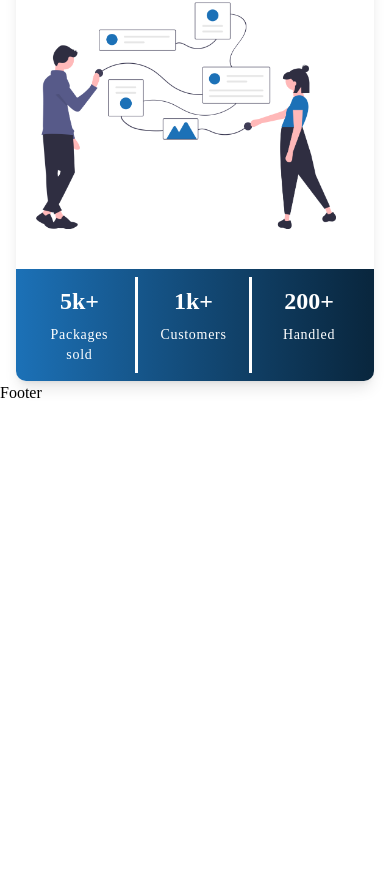
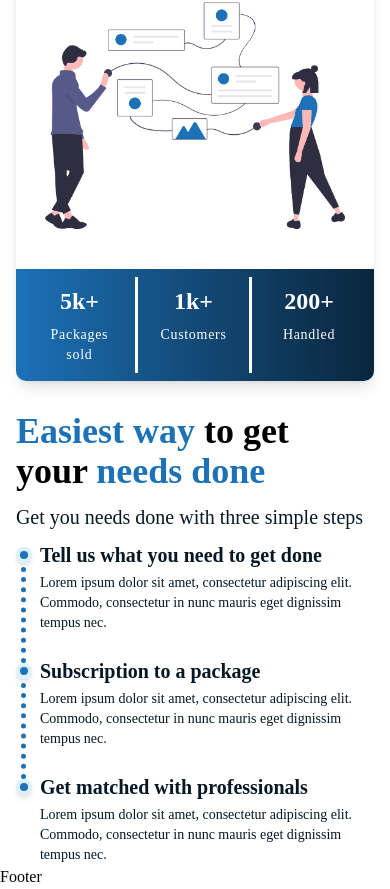
Before and after one commit to Mayadihno/vhjobs, a React (Vite) app: page / in a window 390 px wide. Shown: the part 1409-2298 px from the top of the page. Before the commit the page ends 1814 px from the top, so only its background shows below. Built offline with nearby package versions, Linux system fonts and the light colour scheme.

Commit message:
Add HowItWorks component with step-by-step guide and images
- Implemented HowItWorks component to illustrate the process in three steps.
- Added images for visual representation of the steps.
- Created a responsive layout for better user experience.

```diff
--- a/src/components/Home/Home.jsx
+++ b/src/components/Home/Home.jsx
@@ -1,12 +1,14 @@
 import React from "react";
 import Banner from "./Banner";
 import SectionOne from "./SectionOne";
+import HowItWorks from "./HowItWorks";
 
 const Home = () => {
   return (
     <div>
       <Banner />
       <SectionOne />
+      <HowItWorks />
     </div>
   );
 };
--- /dev/null
+++ b/src/components/Home/HowItWorks.jsx
@@ -0,0 +1,80 @@
+import React from "react";
+import image1 from "../../assets/images/howItworks1.png";
+import image2 from "../../assets/images/howItworks2.png";
+
+const steps = [
+  {
+    title: "Tell us what you need to get done",
+    description:
+      "Lorem ipsum dolor sit amet, consectetur adipiscing elit. Commodo, consectetur in nunc mauris eget dignissim tempus nec.",
+  },
+  {
+    title: "Subscription to a package",
+    description:
+      "Lorem ipsum dolor sit amet, consectetur adipiscing elit. Commodo, consectetur in nunc mauris eget dignissim tempus nec.",
+  },
+  {
+    title: "Get matched with professionals",
+    description:
+      "Lorem ipsum dolor sit amet, consectetur adipiscing elit. Commodo, consectetur in nunc mauris eget dignissim tempus nec.",
+  },
+];
+export default function HowItWorks() {
+  return (
+    <section className="w-[98%] md:w-[92%] mx-auto mt-[30px] md:mt-[150px] px-3">
+      <div className="flex flex-col md:flex-row items-start justify-between relative">
+        {/* Left: Images */}
+        <div className="relative flex-shrink-0 md:block hidden">
+          <div className="w-[350px] h-[350px] overflow-hidden">
+            <img
+              src={image1}
+              alt="Step 1"
+              className="object-cover w-full h-full"
+            />
+          </div>
+          <div className="w-[330px] h-[330px] overflow-hidden absolute left-[230px] top-[-65px]">
+            <img
+              src={image2}
+              alt="Step 2"
+              className="object-cover w-full h-full"
+            />
+          </div>
+        </div>
+
+        {/* Right: Text */}
+        <div className="">
+          <h2 className="text-4xl md:text-5xl font-bold md:w-[65%] w-[85%] pb-3 leading-10 md:leading-14">
+            <span className="text-[#1C71B7]">Easiest way </span>
+            to get your <span className="text-[#1C71B7]">needs done</span>
+          </h2>
+          <p className="text-xl md:pb-3 pb-4 text-[#061725]">
+            Get you needs done with three simple steps
+          </p>
+          <div className="">
+            {steps.map((step, index) => (
+              <div key={index} className="flex items-start gap-2">
+                {/* Dot + Line */}
+                <div className="flex flex-col items-center">
+                  {/* Dot */}
+                  <div className="w-4 h-4 rounded-full bg-[#1C71B7] border-4 border-[#DDF0FF] shadow-md" />
+
+                  {/* Vertical dotted line except after last */}
+                  {index < steps.length - 1 && (
+                    <div className="border-l-5 border-dotted border-[#1C71B7] md:h-18 h-24 mt-1"></div>
+                  )}
+                </div>
+
+                <div className="text-[#061725]">
+                  <h3 className="font-bold text-xl mt-[-6px]">{step.title}</h3>
+                  <p className="text-sm mt-1 w-[95%] md:w-[85%]">
+                    {step.description}
+                  </p>
+                </div>
+              </div>
+            ))}
+          </div>
+        </div>
+      </div>
+    </section>
+  );
+}
--- a/src/components/Home/SectionOne.jsx
+++ b/src/components/Home/SectionOne.jsx
@@ -22,7 +22,7 @@ const SectionOne = () => {
                 <ICONS.arrow size={20} className="ml-2 mt-1" />
               </button>
             </div>
-            <div className=" md:w-[1000px] w-[300px] h-fit md:py-0 py-5">
+            <div className=" md:w-[1000px] w-[300px] mx-auto h-fit md:py-0 py-5">
               <img
                 src={image}
                 alt=""
```
Also changed, not shown: src/assets/images/howItworks1.png (added), src/assets/images/howItworks2.png (added).
